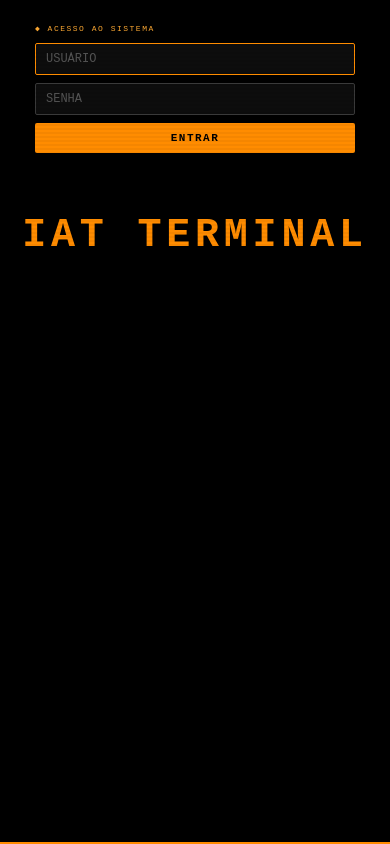
After one commit to azevedodouglas138-ux/harbour-fia-tracker, a Flask app: page /login in a window 390 px wide. The commit adds this page. Run offline with Flask 3, Linux system fonts and the light colour scheme.

Commit message:
feat: página de login IAT TERMINAL com autenticação por sessão Flask
- Login page com design Bloomberg: fundo preto, "IAT TERMINAL" centralizado
  em laranja, form usuario+senha no canto superior direito
- Flask session nativa: credenciais via env vars LOGIN_USER / LOGIN_PASSWORD / SECRET_KEY
- @before_request protege todas as rotas (exceto /login, /static, auto-close)
- Botão SAIR no topbar do app principal
- Responsivo: form desce para baixo do título em mobile

Co-Authored-By: Claude Sonnet 4.6 <noreply@anthropic.com>

```diff
--- a/app.py
+++ b/app.py
@@ -8,12 +8,16 @@ import time
 from datetime import datetime, timedelta
 
 import yfinance as yf
-from flask import Flask, Response, jsonify, render_template, request, send_file
+from flask import Flask, Response, jsonify, render_template, request, send_file, session, redirect, url_for
 
 app = Flask(__name__)
+app.secret_key = os.environ.get("SECRET_KEY", "dev-secret-change-me")
 
 BASE_DIR = os.path.dirname(os.path.abspath(__file__))
 DATA_DIR = os.path.join(BASE_DIR, "data")
+
+LOGIN_USER = os.environ.get("LOGIN_USER", "admin")
+LOGIN_PASS = os.environ.get("LOGIN_PASSWORD", "")
 
 GITHUB_TOKEN = os.environ.get("GITHUB_TOKEN", "")
 GITHUB_REPO  = os.environ.get("GITHUB_REPO", "")   # "owner/repo"
@@ -388,6 +392,44 @@ def get_export_data():
 
 # ---------------------------------------------------------------------------
 # Routes
+# ---------------------------------------------------------------------------
+
+# ---------------------------------------------------------------------------
+# Auth
+# ---------------------------------------------------------------------------
+
+_PUBLIC = {"/login", "/logout"}
+
+@app.before_request
+def require_login():
+    if request.path in _PUBLIC:
+        return
+    if request.path.startswith("/static/"):
+        return
+    if request.path == "/api/quota-history/auto-close":
+        return
+    if not session.get("logged_in"):
+        return redirect(url_for("login"))
+
+@app.route("/login", methods=["GET", "POST"])
+def login():
+    error = None
+    if request.method == "POST":
+        u = request.form.get("username", "").strip()
+        p = request.form.get("password", "")
+        if LOGIN_PASS and u == LOGIN_USER and p == LOGIN_PASS:
+            session["logged_in"] = True
+            return redirect("/")
+        error = "Usuário ou senha incorretos."
+    return render_template("login.html", error=error)
+
+@app.route("/logout")
+def logout():
+    session.clear()
+    return redirect(url_for("login"))
+
+# ---------------------------------------------------------------------------
+# Main app
 # ---------------------------------------------------------------------------
 
 @app.route("/")
--- a/static/style.css
+++ b/static/style.css
@@ -96,6 +96,11 @@ html, body {
 .bbg-btn-primary:hover { background: var(--orange-text); border-color: var(--orange-text); color: #000; }
 .bbg-btn-danger { border-color: var(--red); color: var(--red); }
 .bbg-btn-danger:hover { background: var(--red); color: #fff; }
+.bbg-btn-logout {
+  display: inline-flex; align-items: center; text-decoration: none;
+  border-color: var(--border2); color: var(--text-muted);
+}
+.bbg-btn-logout:hover { border-color: var(--red); color: var(--red); background: rgba(255,51,51,0.08); }
 
 /* ═══════════════ STATS BAR ═════════════════════════════════════ */
 .bbg-statsbar {
--- a/templates/index.html
+++ b/templates/index.html
@@ -32,6 +32,7 @@
     <button class="bbg-btn" id="btn-export-csv">&#8595; CSV</button>
     <button class="bbg-btn" id="btn-export-excel">&#8595; XLS</button>
     <button class="bbg-btn bbg-btn-primary" id="btn-add-stock">+ ATIVO</button>
+    <a href="/logout" class="bbg-btn bbg-btn-logout">&#10132; SAIR</a>
   </div>
 </div>
 
--- /dev/null
+++ b/templates/login.html
@@ -0,0 +1,200 @@
+<!DOCTYPE html>
+<html lang="pt-BR">
+<head>
+  <meta charset="UTF-8" />
+  <meta name="viewport" content="width=device-width, initial-scale=1.0" />
+  <title>IAT TERMINAL</title>
+  <style>
+    *, *::before, *::after { box-sizing: border-box; margin: 0; padding: 0; }
+
+    :root {
+      --bg:      #000000;
+      --surface: #0d0d0d;
+      --border:  #2a2a2a;
+      --border2: #3a3a3a;
+      --orange:  #ff8c00;
+      --orange2: #ffaa33;
+      --text:    #ffffff;
+      --muted:   #555555;
+      --red:     #ff3333;
+      --mono: 'Cascadia Code', 'Courier New', 'Consolas', monospace;
+    }
+
+    html, body {
+      height: 100%;
+      background: var(--bg);
+      color: var(--text);
+      font-family: var(--mono);
+    }
+
+    /* ── Layout: form top-right, title centered ── */
+    body {
+      display: grid;
+      grid-template-rows: 1fr;
+      grid-template-columns: 1fr;
+      position: relative;
+    }
+
+    /* Form — absolute top-right */
+    .login-form-wrap {
+      position: absolute;
+      top: 32px;
+      right: 40px;
+      width: 260px;
+    }
+
+    .login-form-label {
+      font-size: 8px;
+      letter-spacing: 1.5px;
+      color: var(--orange2);
+      text-transform: uppercase;
+      margin-bottom: 10px;
+    }
+
+    .login-form {
+      display: flex;
+      flex-direction: column;
+      gap: 8px;
+    }
+
+    .login-input {
+      background: var(--surface);
+      border: 1px solid var(--border2);
+      color: var(--text);
+      font-family: var(--mono);
+      font-size: 12px;
+      padding: 8px 10px;
+      outline: none;
+      border-radius: 2px;
+      transition: border-color .12s;
+      width: 100%;
+    }
+    .login-input::placeholder { color: var(--muted); }
+    .login-input:focus { border-color: var(--orange); }
+
+    .login-btn {
+      background: var(--orange);
+      border: none;
+      color: #000;
+      font-family: var(--mono);
+      font-size: 11px;
+      font-weight: 700;
+      letter-spacing: 1.5px;
+      padding: 9px;
+      cursor: pointer;
+      border-radius: 2px;
+      transition: background .12s;
+      width: 100%;
+    }
+    .login-btn:hover { background: var(--orange2); }
+
+    .login-error {
+      font-size: 10px;
+      color: var(--red);
+      letter-spacing: 0.3px;
+      margin-top: 4px;
+      padding: 6px 8px;
+      border: 1px solid rgba(255,51,51,0.3);
+      background: rgba(255,51,51,0.06);
+      border-radius: 2px;
+    }
+
+    /* ── Center title ── */
+    .login-center {
+      display: flex;
+      flex-direction: column;
+      align-items: center;
+      justify-content: center;
+      height: 100vh;
+      pointer-events: none;
+      user-select: none;
+    }
+
+    .login-title {
+      font-size: clamp(40px, 6vw, 72px);
+      font-weight: 700;
+      letter-spacing: 0.12em;
+      color: var(--orange);
+      text-transform: uppercase;
+    }
+
+    /* Scanline effect */
+    .login-center::after {
+      content: '';
+      position: fixed;
+      inset: 0;
+      background: repeating-linear-gradient(
+        0deg,
+        transparent,
+        transparent 2px,
+        rgba(0,0,0,0.04) 2px,
+        rgba(0,0,0,0.04) 4px
+      );
+      pointer-events: none;
+      z-index: 0;
+    }
+
+    /* Bottom bar */
+    .login-bottom {
+      position: absolute;
+      bottom: 0;
+      left: 0;
+      right: 0;
+      height: 2px;
+      background: var(--orange);
+    }
+
+    /* ── Mobile: form below title ── */
+    @media (max-width: 600px) {
+      body { display: flex; flex-direction: column; align-items: center; padding: 24px 20px; }
+
+      .login-center {
+        height: auto;
+        padding: 60px 0 40px;
+        pointer-events: auto;
+      }
+
+      .login-form-wrap {
+        position: static;
+        width: 100%;
+        max-width: 320px;
+      }
+    }
+  </style>
+</head>
+<body>
+
+  <div class="login-form-wrap">
+    <div class="login-form-label">◆ ACESSO AO SISTEMA</div>
+    <form class="login-form" method="POST" action="/login" autocomplete="off">
+      <input
+        class="login-input"
+        type="text"
+        name="username"
+        placeholder="USUÁRIO"
+        autocomplete="username"
+        spellcheck="false"
+        autofocus
+      />
+      <input
+        class="login-input"
+        type="password"
+        name="password"
+        placeholder="SENHA"
+        autocomplete="current-password"
+      />
+      <button class="login-btn" type="submit">ENTRAR</button>
+      {% if error %}
+      <div class="login-error">{{ error }}</div>
+      {% endif %}
+    </form>
+  </div>
+
+  <div class="login-center">
+    <span class="login-title">IAT TERMINAL</span>
+  </div>
+
+  <div class="login-bottom"></div>
+
+</body>
+</html>
```
